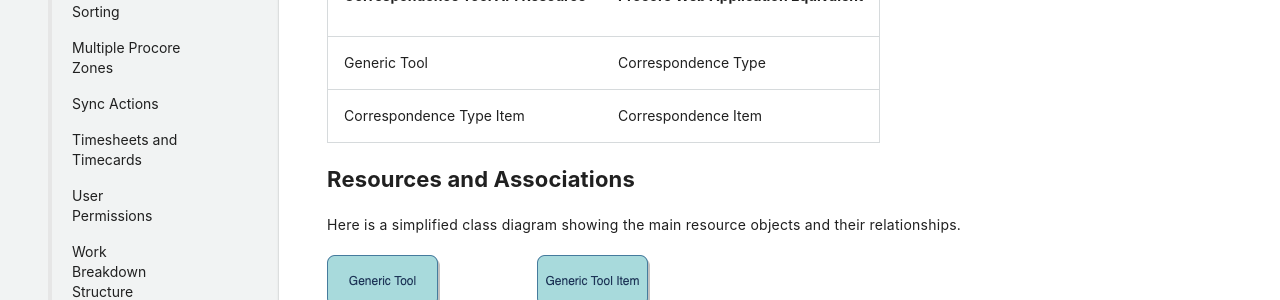
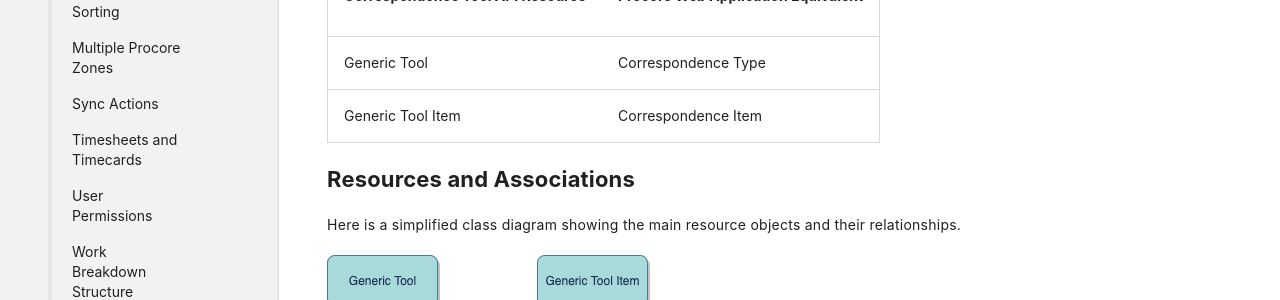
Before and after one commit to procore/documentation, a Jekyll site: the page built from tutorials/tutorial_correspondence.md, in a window 1280 px wide and 900 px high, scrolled down 621 px. Shown: the part 153-453 px from the top of the window. Built offline with Jekyll 4.4.1, drawn with Linux system fonts in a browser that asks for light colours; comment, search, counter and statistics services are not loaded; some of the changed text lies outside the part shown.

Commit message:
Fixed typo in table

```diff
--- a/tutorials/tutorial_correspondence.md
+++ b/tutorials/tutorial_correspondence.md
@@ -3,7 +3,6 @@ permalink: /tutorial-correspondence
 title: Working with the Correspondence Tool
 layout: default
 section_title: Guides and Tutorials
-
 ---
 
 ## Introduction
@@ -22,7 +21,7 @@ There are a number of requirements that need to be satisfied before you can work
 - Use the Admin tool to [Create a New Correspondence Type](https://support.procore.com/products/online/user-guide/project-level/correspondence/tutorials/create-a-new-correspondence-type). There must be at least one Correspondence Type set up in the company.
 - Use the Admin tool to [Apply a Fieldset to Projects in the Correspondence Tool](https://support.procore.com/products/online/user-guide/project-level/correspondence/tutorials/apply-a-fieldset-to-projects-in-the-correspondence-tool). There must be at least one fieldset applied to one or more projects.
 
-## Resource Naming Conventions ##
+## Resource Naming Conventions
 
 While working with the Correspondence Tool API resources, it is important to be aware of how the various resources are named and how the naming conventions compare and contrast with the equivalent constructs in the Procore web application.
 The following table presents Correspondence Tool API resources and lists the equivalent name in the context of the Procore web application.
@@ -30,9 +29,10 @@ The following table presents Correspondence Tool API resources and lists the equ
 | Correspondence Tool API Resource | Procore Web Application Equivalent |
 | -------------------------------- | ---------------------------------- |
 | Generic Tool                     | Correspondence Type                |
-| Correspondence Type Item         | Correspondence Item                |
+| Generic Tool Item                | Correspondence Item                |
 
 ## Resources and Associations
+
 Here is a simplified class diagram showing the main resource objects and their relationships.
 
 ![Correspondence Tool Objects]({{ site.baseurl }}/assets/guides/correspondence-tool-objects.png)
@@ -53,15 +53,15 @@ The endpoint names are linked to their corresponding reference pages.
 
 ### Company Level Endpoints (Base URL: /rest/v1.0/companies/{company_id})
 
-| Name                                                                                                                                  | Action | Endpoint URI | Description
+| Name                                                                                                                                  | Action | Endpoint URI                                   | Description                                                                  |
 | ------------------------------------------------------------------------------------------------------------------------------------- | ------ | ---------------------------------------------- | ---------------------------------------------------------------------------- |
 | [List Generic Tools](https://developers.procore.com/reference/rest/v1/correspondences#list-generic-tools)                             | GET    | /generic_tools                                 | Returns a list of all Correspondence Generic Tools in the specified Company. |
-| [Create Generic Tool *](https://developers.procore.com/reference/rest/v1/correspondences#create-generic-tool)                         | POST   | /generic_tools                                 | Create a new Correspondence Generic Tool in the specified Company.           |
+| [Create Generic Tool \*](https://developers.procore.com/reference/rest/v1/correspondences#create-generic-tool)                        | POST   | /generic_tools                                 | Create a new Correspondence Generic Tool in the specified Company.           |
 | [List Statuses for a Generic Tool](https://developers.procore.com/reference/rest/v1/correspondences#list-statuses-for-a-generic-tool) | GET    | /generic_tools/{generic_tool_id}/statuses      | Returns a list of all Statuses for a Generic Tool.                           |
 | [Create Generic Tool Status](https://developers.procore.com/reference/rest/v1/correspondences#create-generic-tool-status)             | POST   | /generic_tools/{generic_tool_id}/statuses      | Create a new Generic Tool Status for the specified Generic Tool.             |
 | [Delete Generic Tool Status](https://developers.procore.com/reference/rest/v1/correspondences#delete-generic-tool-status)             | DELETE | /generic_tools/{generic_tool_id}/statuses/{id} | Delete the specified Generic Tool Status.                                    |
 
-* Details on working with the Create Generic Tool endpoint will be covered in a future revision of this guide.
+- Details on working with the Create Generic Tool endpoint will be covered in a future revision of this guide.
 
 ### Project Level Endpoints (Base URL: /rest/v1.0/projects/{project_id})
 
@@ -153,14 +153,15 @@ Because Correspondence workflows commonly happen at the project level, it is imp
 
 #### Using the Procore Web Application
 
-1. In the Procore web application, open the project you want to work with.
-1. From the Project Tools menu, choose Correspondence under Project Management.
+1.  In the Procore web application, open the project you want to work with.
+1.  From the Project Tools menu, choose Correspondence under Project Management.
 
     ![Correspondence menu item]({{ site.baseurl }}/assets/guides/corres-menu-item.png)
-1. On the Correspondence page, open the **Create** menu and examine the list available Correspondence Types in the dropdown.
-If you find the type you want to work with in the dropdown list, that indicates it is supported in the current project.
 
-    ![Create Correspondence]({{ site.baseurl }}/assets/guides/corres-create-menu.png)
+1.  On the Correspondence page, open the **Create** menu and examine the list available Correspondence Types in the dropdown.
+    If you find the type you want to work with in the dropdown list, that indicates it is supported in the current project.
+
+        ![Create Correspondence]({{ site.baseurl }}/assets/guides/corres-create-menu.png)
 
 #### Using the Procore API
 
```
